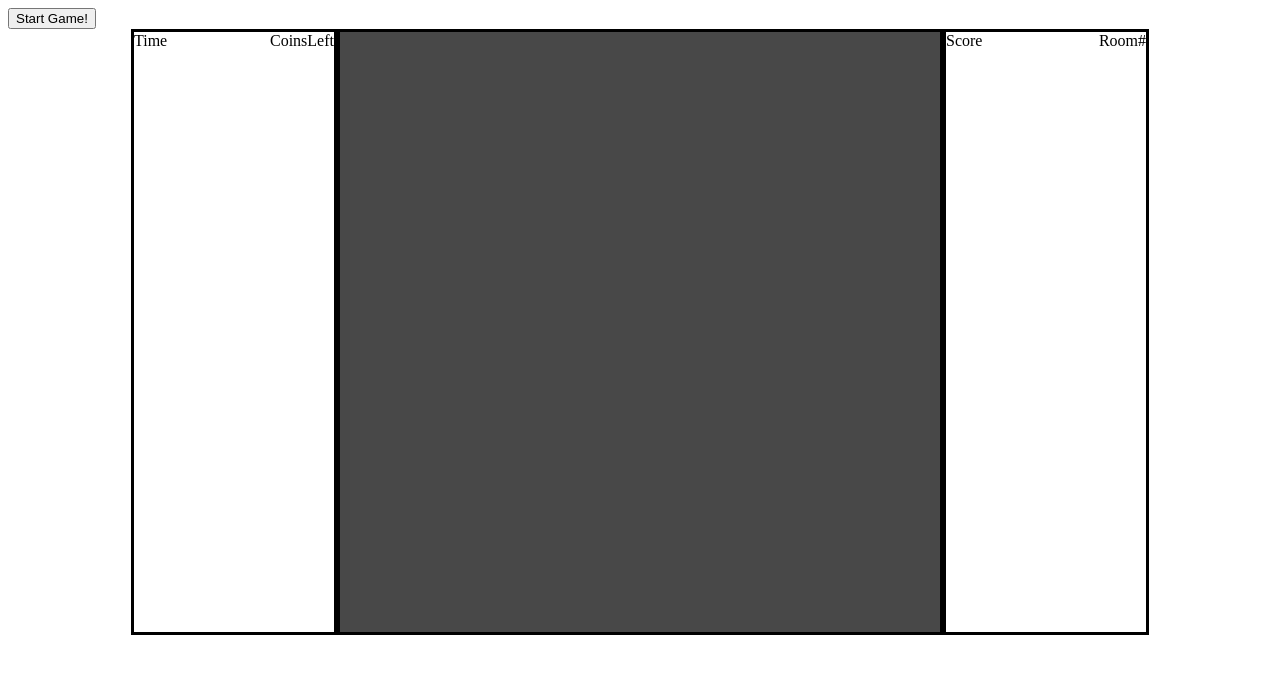
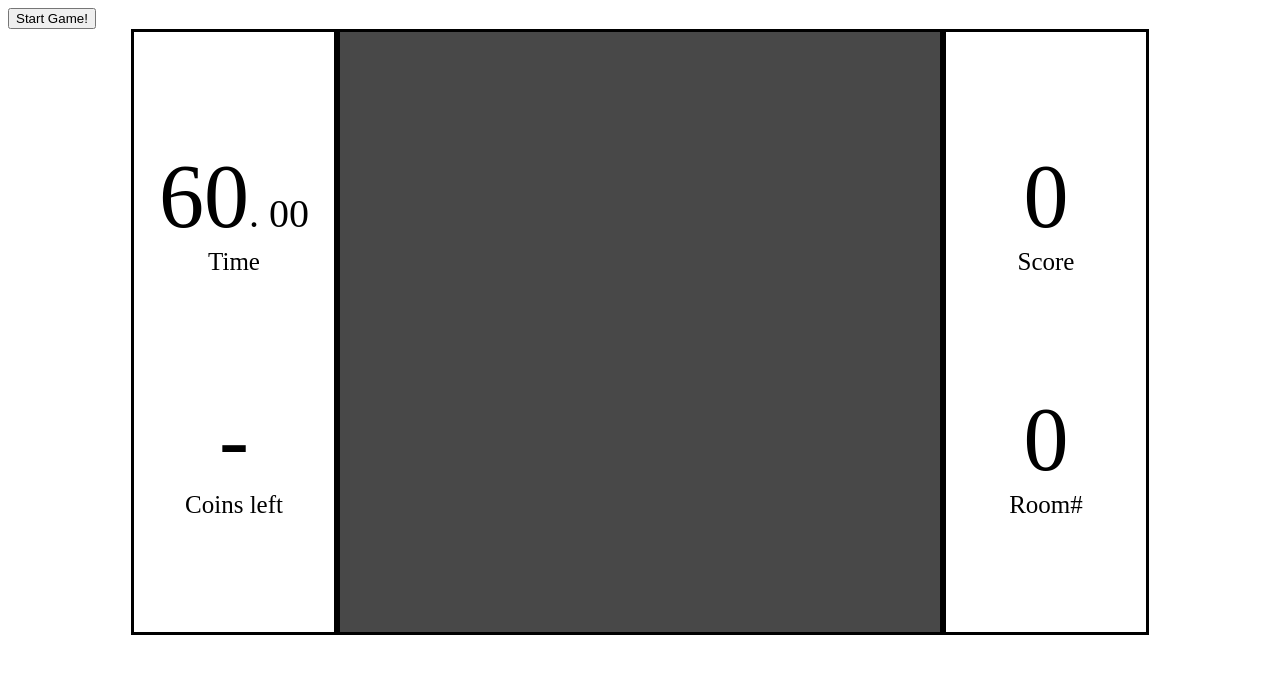
Before and after one commit to michelecasertano/FearOfTheDark, a plain HTML site: page index.html in a window 1280 px wide. Drawn offline with nearby package versions, Linux system fonts and the light colour scheme.

Commit message:
CSS for scoreboards added

```diff
--- a/css/style.css
+++ b/css/style.css
@@ -14,14 +14,31 @@
 	justify-content: space-between;
 }
 
-#scoreBoards {
+.scoreBoards {
 	border: 3px solid black;
 	height: 600px;
 	width: 200px;
 	display: flex;
-	align-items: stretch;
-	flex-direction: row;
-	justify-content: space-between;
+	flex-direction: column;
+	align-items: center;
+	justify-content: space-evenly;
+	text-align: center;
+}
+
+#timeDisplay {
+	display: inline
+}
+
+#timeDecimals {
+	font-size: 40px;
+}
+
+.scoreData {
+	font-size: 90px;
+}
+
+.scoreText {
+	font-size: 25px;
 }
 
 canvas {
--- a/index.html
+++ b/index.html
@@ -11,14 +11,28 @@
 	</div>
 
 	<div id='gameScreen'>
-		<div id ='gameTargets'>
-			<div id='time'>Time</div>
-			<div id='coinsLeft'>CoinsLeft</div>
+		<div class ='scoreBoards'>
+			<div id='timeDiv'>
+				<div id='timeDisplay'>
+					<div> <span id='time' class='scoreData'>60</span><span id='timeDecimals'>. 00</span></div>
+					<div class='scoreText'>Time</div>
+				</div>
+			</div>
+			<div id='coinDiv'>
+				<div id='coinsLeft' class='scoreData'>-</div>
+				<div class='scoreText'>Coins left</div>
+			</div>
 		</div>
 		<canvas id="my-canvas" width="600" height="600"></canvas>
-		<div id = 'scoreBoards'>
-			<div id='score'>Score</div>
-			<div id='roomNum'>Room#</div>
+		<div class = 'scoreBoards'>
+			<div id='scoreDiv'>
+				<div id='score' class='scoreData'>0</div>
+				<div class='scoreText'>Score</div>
+			</div>
+			<div id='roomDiv'>
+				<div id='roomNum' class='scoreData'>0</div>
+				<div class='scoreText'>Room#</div>
+			</div>
 		</div>
   	</div>
 	<script type="text/javascript" src="js/app.js"></script>
--- a/js/app.js
+++ b/js/app.js
@@ -109,7 +109,7 @@ const game = {
 
 	startTime(){
 		const intervalId = setInterval(() => {
-			$('#time').text(`Time: ${this.timeLeft}`)
+			$('#time').text(`${this.timeLeft}`)
 			this.updateStats()
 			if(this.isTimeOver()) {
 				clearInterval(intervalId)
@@ -126,7 +126,7 @@ const game = {
 	},
 
 	start(){
-		this.timeLeft = 45
+		this.timeLeft = 60
 		this.currentRoom++
 		this.heroCoord = []
 		this.startTime()
@@ -136,9 +136,9 @@ const game = {
 	updateStats(){
 		const room = this.gameMap[this.currentRoom]
 		const enemiesLeft = room.totalEnemies - room.killedEnemies
-		$('#coinsLeft').text(`Coins left: ${enemiesLeft}`)
-		$('#score').text(`Score: ${this.score}`)
-		$('#roomNum').text(`Room#: ${this.currentRoom + 1}`)
+		$('#coinsLeft').text(`${enemiesLeft}`)
+		$('#score').text(`${this.score}`)
+		$('#roomNum').text(`${this.currentRoom + 1}`)
 	},
 
 	moveHero(char){
--- a/js/canvas.js
+++ b/js/canvas.js
@@ -25,7 +25,6 @@ function drawMap(){
 			let elementType = ''
 
 			//a square in the grid is as big as a brick
-
 			if(isBlockVisible){
 				switch (elementValue){
 					case brickObj.value: {
```
